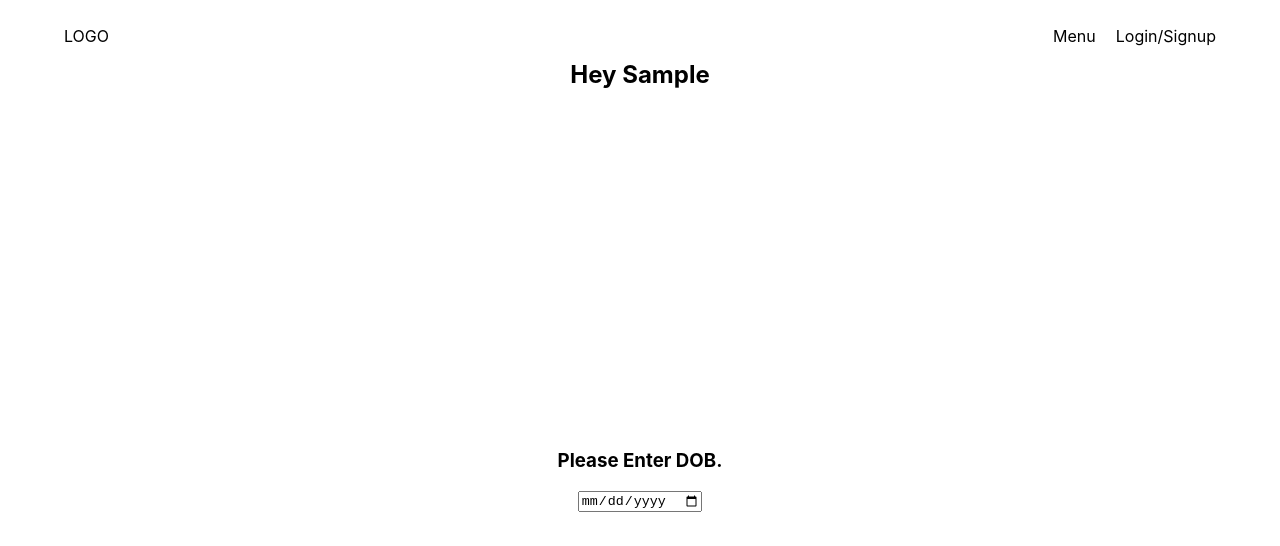
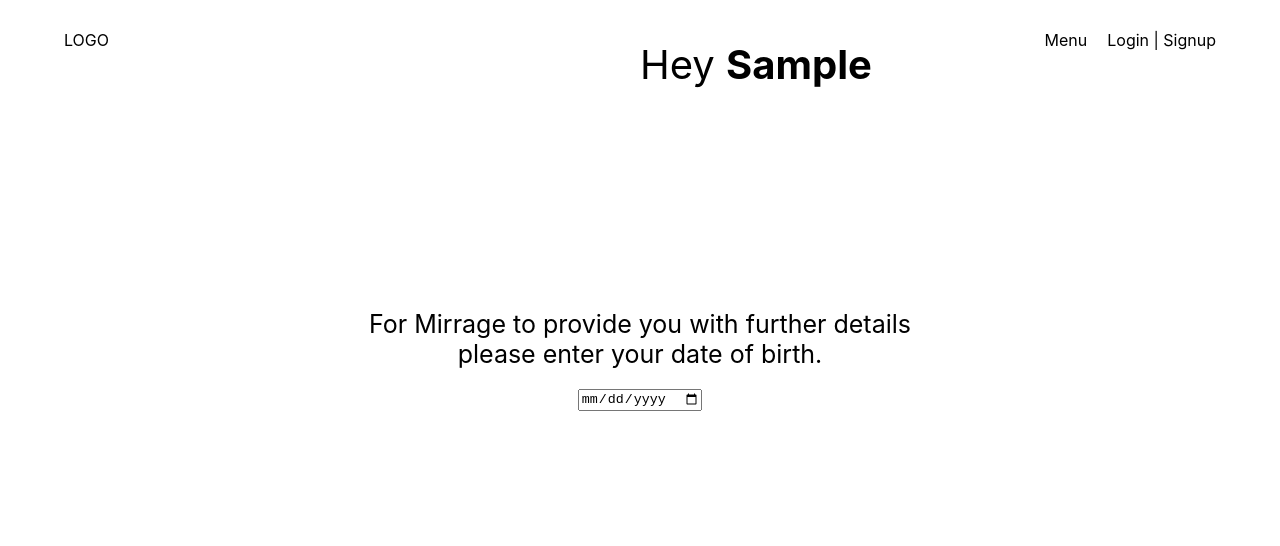
Before and after one commit to superstark02/Mirrage, a React (Create React App) app: page / in a window 1280 px wide. Both pictures are taken after typing "Sample" into the empty fields and a click on the button "Submit". Shown: the top 546 px of the page. Built offline with nearby package versions, Linux system fonts and the light colour scheme.

Commit message:
7/23/2020

```diff
--- a/src/App.css
+++ b/src/App.css
@@ -13,6 +13,6 @@
     text-decoration: none;
     color: inherit;
 }
-svg{
+.pie-chart{
     overflow: visible;
 }
--- a/src/Layers/CSS/Components/AppBar/AppBar.css
+++ b/src/Layers/CSS/Components/AppBar/AppBar.css
@@ -1,6 +1,6 @@
 .app-bar-container{
     width: 100%;
-    padding: 2% 5%;
+    padding: 30px 5%;
     display: flex;
     justify-content: space-between;
     align-items: center;
--- /dev/null
+++ b/src/Layers/CSS/Components/Charts/PhysicalChart.css
@@ -0,0 +1,3 @@
+.chart-container{
+    margin-top: 100px;
+}
--- /dev/null
+++ b/src/Layers/CSS/Components/Home/Home.css
@@ -0,0 +1,16 @@
+.home-name{
+    font-size: 40px;
+    position: absolute;
+    top: 5%;
+}
+.dob-content{
+    text-align: center;
+    font-size: 25px;
+    margin-bottom: 20px;
+}
+.guage-playbutton-container{
+    display: flex;
+    justify-content: center;
+    align-items: center;
+    padding-top: 50px;
+}
--- a/src/Layers/Components/AppBar/AppBar.js
+++ b/src/Layers/Components/AppBar/AppBar.js
@@ -33,7 +33,7 @@
                         </div>
                         <div>
                             <Link to="/sign-in" >
-                                Login/Signup
+                                Login | Signup
                             </Link>
                         </div>
                     </div>
--- a/src/Layers/Components/Charts/PhysicalChart.js
+++ b/src/Layers/Components/Charts/PhysicalChart.js
@@ -1,5 +1,6 @@
 import React, { useRef, useEffect, useState } from 'react';
 import * as d3 from 'd3';
+import '../../CSS/Components/Charts/PhysicalChart.css'
 
 export default function PhysicalChart(props) {
     const [data] = useState([])
@@ -53,8 +54,8 @@
 
     return (
         <React.Fragment>
-            <div className="wrap" >
-                <svg ref={svgRef} style={{ backgroundColor: 'lightgrey' }} >
+            <div className="wrap chart-container" >
+                <svg ref={svgRef} style={{ width:"70%" }} >
                 </svg>
             </div>
         </React.Fragment>
--- a/src/Layers/Pages/Home.js
+++ b/src/Layers/Pages/Home.js
@@ -2,6 +2,8 @@
 import Guage from '../Components/Charts/Guage'
 import { NumberOfDaysLived } from '../Logic/NumberOfDaysLived'
 import '../CSS/Transitions.css'
+import '../CSS/Components/Home/Home.css'
+import PhysicalChart from '../Components/Charts/PhysicalChart'
 
 export class Home extends Component {
 
@@ -27,7 +29,7 @@
 
     render() {
         return (
-            <div className="wrap" style={{ height: "100vh", flexDirection: "column" }} >
+            <div className="wrap" style={{ height: "70vh", flexDirection: "column" }} >
 
                 <div className={this.state.name_screen_transition} >
 
@@ -47,18 +49,20 @@
                     this.state.user_name === "" ? (
                         <div></div>
                     ) : (
-                            <div className="wrap" style={{ height: "80vh", flexDirection: "column" }} >
+                            <div style={{ height: "70vh", flexDirection: "column" }} >
 
-                                <div style={{ position: "absolute", top: "5%" }} >
-                                    <h2>Hey {this.state.user_name}</h2><br />
+                                <div className="home-name" >
+                                    Hey <b>{this.state.user_name}</b>
                                 </div>
 
                                 {this.state.user_name === "" ? (
                                     <div></div>
                                 ) : (
-                                        <div className={"wrap " + this.state.dob_screen_transition} style={{height:"100vh"}} >
+                                        <div className={"wrap " + this.state.dob_screen_transition} style={{ height: "70vh" }} >
                                             <div>
-                                                <h3>Please Enter DOB.</h3>
+                                                <div className="dob-content" >
+                                                    For Mirrage to provide you with further details <br /> please enter your date of birth.
+                                                </div>
                                                 <div className="wrap" >
                                                     <input type="date" onChange={(e) => { this.calculate_number_of_days_lived(e.target.value) }} ></input>
                                                 </div>
@@ -69,12 +73,15 @@
                                 {this.state.number_of_days_lived === -1 ? (
                                     <div></div>
                                 ) : (
-                                        <div className={"wrap " + this.state.result_screen_transition}>
+                                        <div className={" " + this.state.result_screen_transition}>
                                             <div>
+                                                <PhysicalChart number_of_days_lived={this.state.number_of_days_lived} />
+                                            </div>
+                                            <div className="guage-playbutton-container" >
                                                 <Guage number_of_days_lived={this.state.number_of_days_lived} />
 
-                                                <div className="wrap" >
-                                                    <button onClick={() => { window.location.reload() }} >START AGAIN</button>
+                                                <div style={{backgroundColor:"red",width:"200px",height:"200px"}} >
+
                                                 </div>
                                             </div>
                                         </div>
```
Also changed, not shown: src/Layers/Components/Charts/Guage.js (+41 -67 lines).
